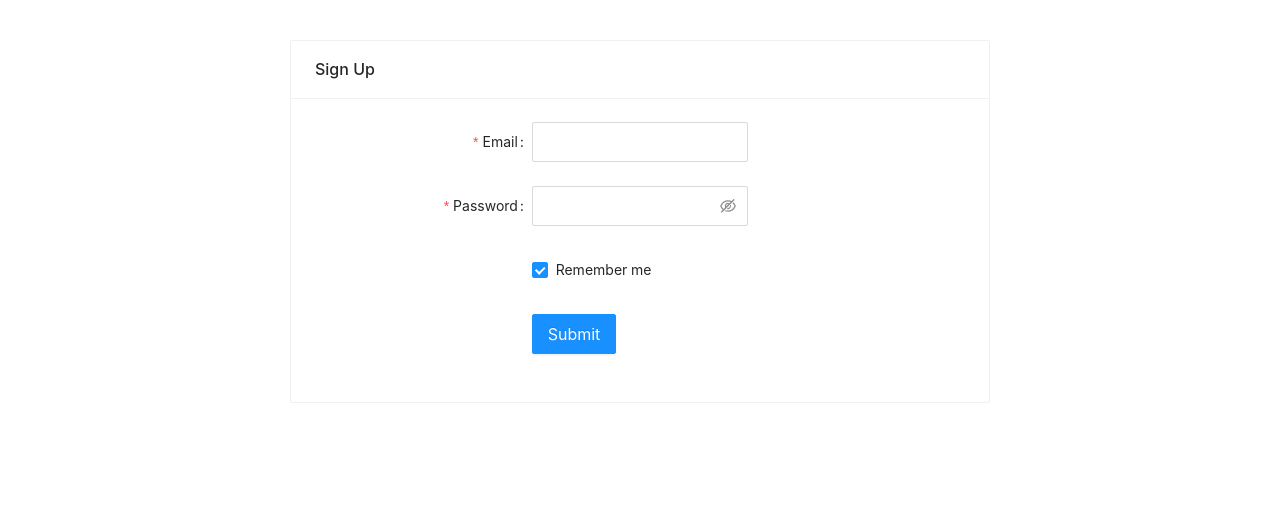
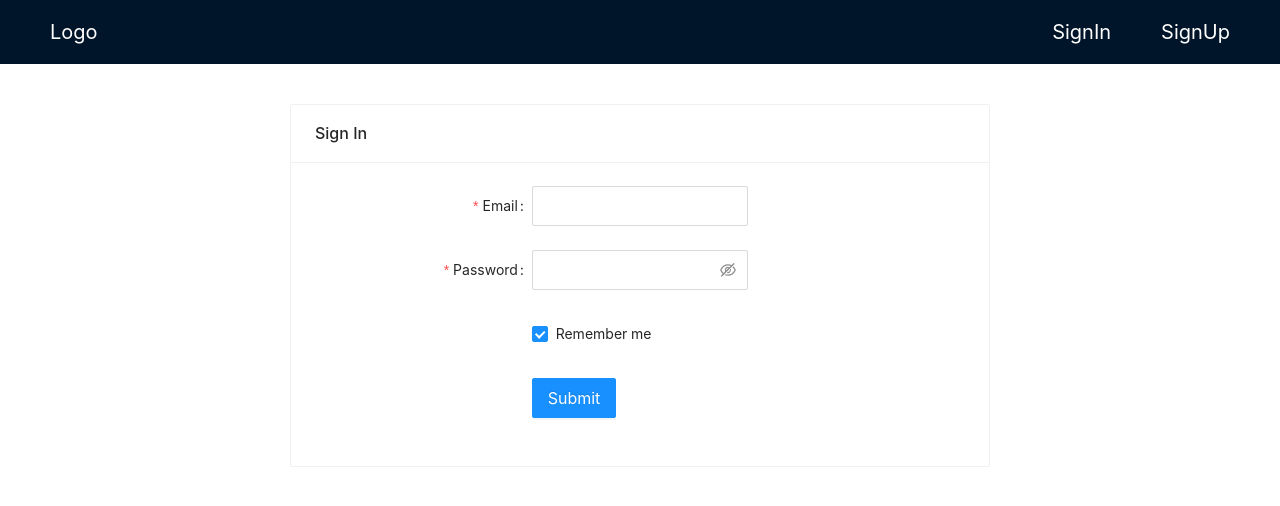
Before and after one commit to anmoljain987/antspro, a React (Create React App) app: page / in a window 1280 px wide. Shown: the top 506 px of the page. Built offline with nearby package versions, Linux system fonts and the light colour scheme.

Commit message:
Navigation Bar

```diff
--- a/src/App.js
+++ b/src/App.js
@@ -5,18 +5,35 @@ import ErrorPage from "./components/ErrorPage/ErrorPage";
 import FormComp from "./components/FormComp/FormComp";
 import TableComp from "./components/TableComp/TableComp";
 import SignUp from "./components/SignUp/SignUp";
+import NavigationBar from "./components/Home/NavigationBar";
 import SignIn from "./components/SignIn/SignIn";
+import { Routes, Route } from "react-router-dom";
 
+function Todolist({ dataSource, setDataSource }) {
+  return (
+    <>
+      <FormComp setDataSource={setDataSource} />
+      <TableComp dataSource={dataSource} setDataSource={setDataSource}></TableComp>
+    </>
+  );
+}
 function App() {
   const [dataSource, setDataSource] = useState([]);
 
   return (
     <>
+      <NavigationBar />
+      <Routes>
+        <Route path="/" element={<SignIn />} />
+        <Route path="/signup" element={<SignUp />} />
+
+        <Route
+          path="/todolist/:id"
+          element={<Todolist dataSource={dataSource} setDataSource={setDataSource} />}
+        />
+        <Route path="*" element={<ErrorPage />} />
+      </Routes>
       {/* <SignUp /> */}
-      <SignIn />
-      {/* <ErrorPage /> */}
-      {/* <FormComp setDataSource={setDataSource} /> */}
-      {/* <TableComp dataSource={dataSource} setDataSource={setDataSource}></TableComp> */}
     </>
   );
 }
--- /dev/null
+++ b/src/components/Home/NavigationBar.jsx
@@ -0,0 +1,40 @@
+import { Layout } from "antd";
+import React from "react";
+import { Link } from "react-router-dom";
+const { Header } = Layout;
+
+function NavigationBar() {
+  return (
+    <Layout className="layout">
+      <Header
+        style={{
+          display: "flex",
+
+          justifyContent: "space-between",
+          gap: "50px",
+          fontSize: "20px",
+        }}
+      >
+        <div style={{ color: "white" }}>Logo</div>
+        <div
+          style={{
+            display: "flex",
+
+            justifyContent: "end",
+            gap: "50px",
+            fontSize: "20px",
+          }}
+        >
+          <Link style={{ color: "white" }} to={"/"}>
+            SignIn
+          </Link>
+          <Link style={{ color: "white" }} to={"signup"}>
+            SignUp
+          </Link>
+        </div>
+      </Header>
+    </Layout>
+  );
+}
+
+export default NavigationBar;
--- a/src/components/SignIn/SignIn.jsx
+++ b/src/components/SignIn/SignIn.jsx
@@ -16,14 +16,13 @@ const SignIn = () => {
 
   return (
     <Card
-      title="Sign Up"
+      title="Sign In"
       style={{
         width: 700,
         margin: "auto",
         marginTop: 40,
       }}
     >
-      {" "}
       <Form
         form={form}
         name="signup"
```
